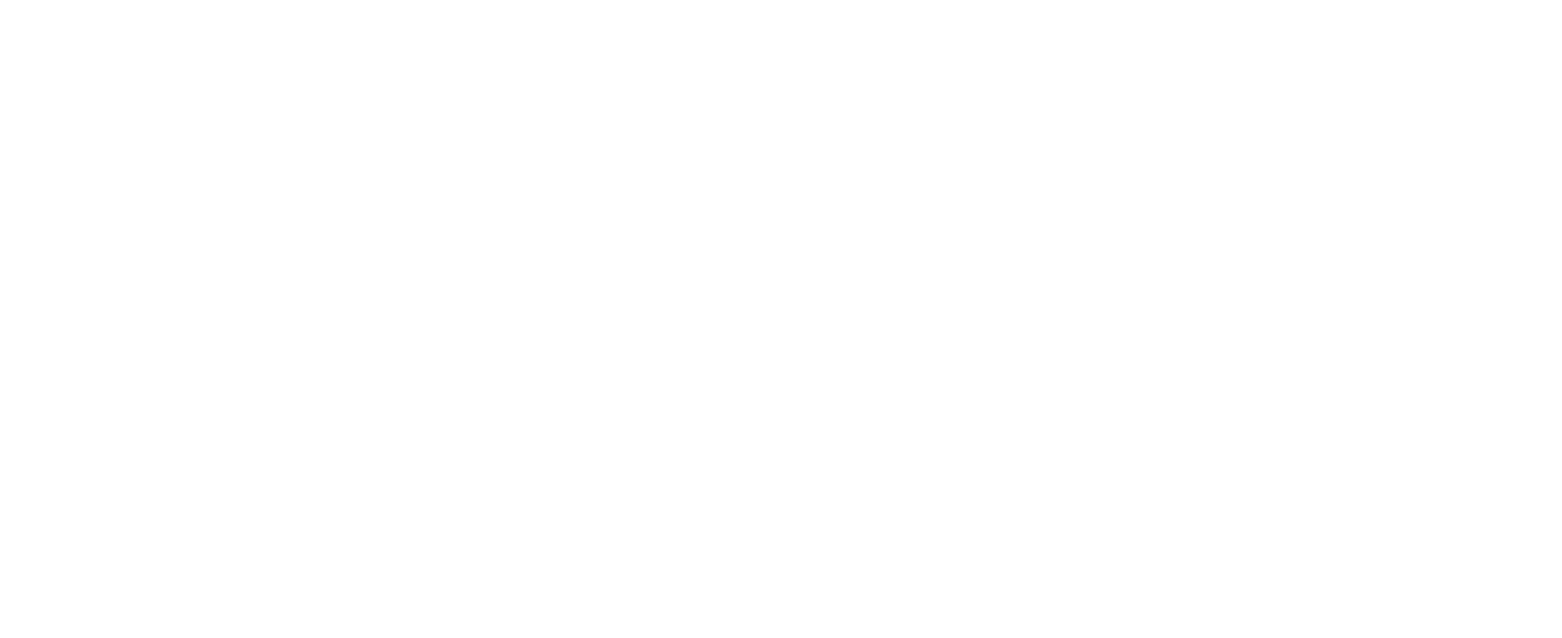
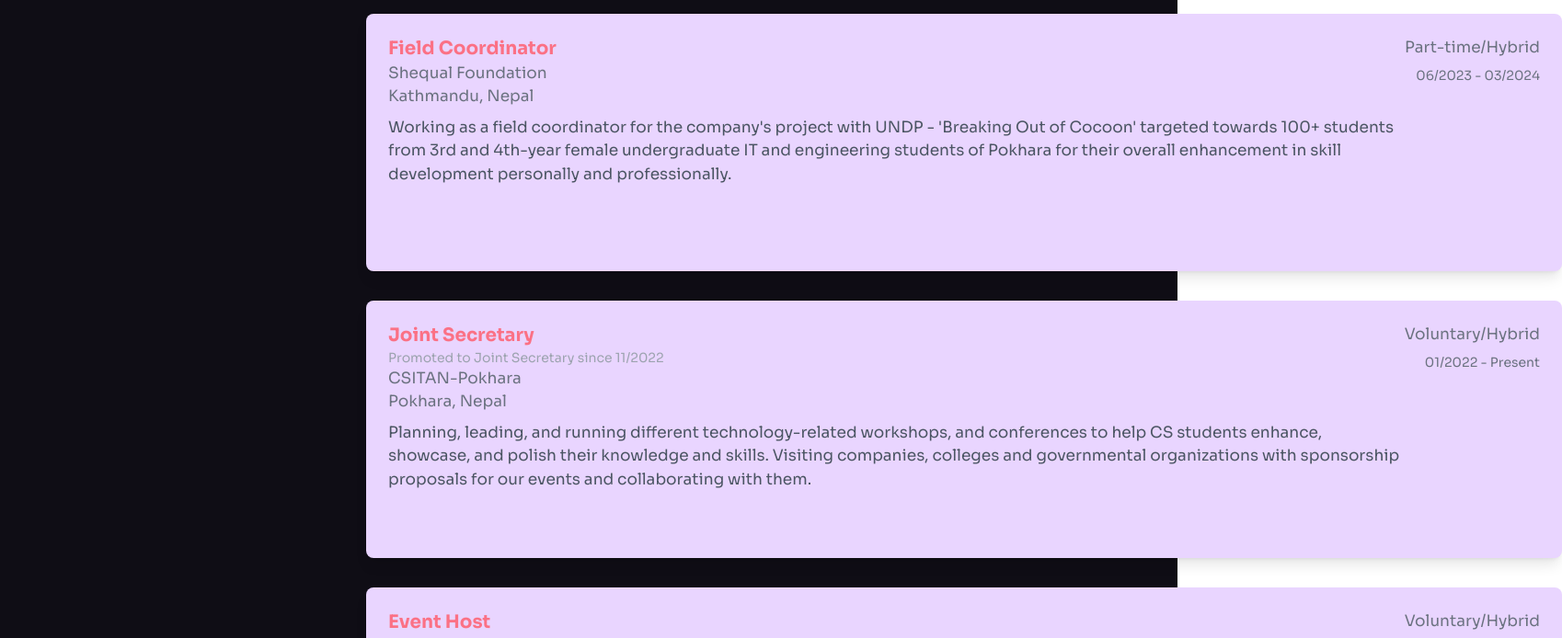
Before and after one commit to Sareeka61/Portfolio, a React (Vite) app: page / in a window 1280 px wide. Shown: the part 1800-2494 px from the top of the page at 92% size, 1698 px wide, since content can reach past the window. Before the commit the page ends 1783 px from the top, so only its background shows below. Built offline with nearby package versions, Linux system fonts and the light colour scheme.

Commit message:
Adding experience section

```diff
--- a/src/components/Experience.tsx
+++ b/src/components/Experience.tsx
@@ -1,16 +1,38 @@
-import React from 'react'
+import React from 'react';
+import experiencesData from './jsonfiles/experience.json';
 
-const Experience:React.FC = () => {
+const Experience: React.FC = () => {
   return (
-    <div>
-        <span>Involvements</span>
-        <div>
-            <div>
+    <div className="bg-primary p-12 mt-[-80px]">
+      <span className="lg:ml-[350px] text-4xl font-bold text-rose-400 block sm:inline">EXPERIENCES</span>
+      <div className="lg:ml-[350px] text-white sm:m-12 lg:mx-0 space-y-8 text-[17px]">
+        {experiencesData.experiences.map((exp, index) => (
+          <div
+            key={index}
+            className="bg-purple-200 rounded-lg p-6 lg:h-[280px] lg:w-[1300px] shadow-lg flex transition-transform transform hover:scale-105 hover:bg-purple-300 hover:cursor-pointer"
+          >
+            <div className="flex-1">
+              <h3 className="text-xl font-bold text-rose-400">
+                {exp.promoted_position && exp.promoted_position.title ? exp.promoted_position.title : exp.title}
+              </h3>
+              {exp.promoted_position && exp.promoted_position.title && (
+                <p className="text-sm text-gray-400">
+                  Promoted to {exp.promoted_position.title} since {exp.promoted_position.date_since}
+                </p>
+              )}
+              {exp.company_name && <p className="text-gray-500">{exp.company_name}</p>}
+              {exp.company_location && <p className="text-gray-500">{exp.company_location}</p>}
+              <p className="mt-2 text-gray-600">{exp.description}</p>
+            </div>
+            <div className="ml-auto text-right">
+              {exp['job-type'] && <p className="text-gray-500">{exp['job-type']}</p>}
+              <p className="mt-2 text-sm text-gray-500">{exp.date_from} - {exp.date_to}</p>
+            </div>
+          </div>
+        ))}
+      </div>
+    </div>
+  );
+};
 
-            </div>
-        </div>
-    </div>
-  )
-}
-
-export default Experience
+export default Experience;
--- /dev/null
+++ b/src/components/jsonfiles/experience.json
@@ -0,0 +1,43 @@
+{
+  "experiences": [
+    {
+      "title": "Field Coordinator",
+      "promoted_position": {
+        "title": null,
+        "date_since": "12/2023"
+      },
+      "description": "Working as a field coordinator for the company's project with UNDP - 'Breaking Out of Cocoon' targeted towards 100+ students from 3rd and 4th-year female undergraduate IT and engineering students of Pokhara for their overall enhancement in skill development personally and professionally.",
+      "company_name": "Shequal Foundation",
+      "company_location": "Kathmandu, Nepal",
+      "job-type": "Part-time/Hybrid",
+      "date_from": "06/2023",
+      "date_to": "03/2024"
+    },
+    {
+      "title": "Executive",
+      "promoted_position": {
+        "title": "Joint Secretary",
+        "date_since": "11/2022"
+      },
+      "description": "Planning, leading, and running different technology-related workshops, and conferences to help CS students enhance, showcase, and polish their knowledge and skills. Visiting companies, colleges and governmental organizations with sponsorship proposals for our events and collaborating with them.",
+      "company_name": "CSITAN-Pokhara",
+      "company_location": "Pokhara, Nepal",
+      "job-type": "Voluntary/Hybrid",
+      "date_from": "01/2022",
+      "date_to": "Present"
+    },
+    {
+      "title": "Event Host",
+      "promoted_position": {
+        "title": null,
+        "date_since": "2020"
+      },
+      "description": "Hosted online and on-site technology and leadership related sessions voluntarily for different communities.",
+      "company_name": null,
+      "company_location": "Pokhara, Nepal",
+      "job-type": "Voluntary/Hybrid",
+      "date_from": "2020",
+      "date_to": "Present"
+    }
+  ]
+}
--- a/tsconfig.app.json
+++ b/tsconfig.app.json
@@ -23,5 +23,8 @@
     "noUnusedParameters": true,
     "noFallthroughCasesInSwitch": true
   },
-  "include": ["src"]
+  "include": [
+    "src",
+    "src/components/jsonfiles"
+  ]
 }
```
Also changed, not shown: src/jsonfiles/experience.json (deleted, +0 -41 lines).
